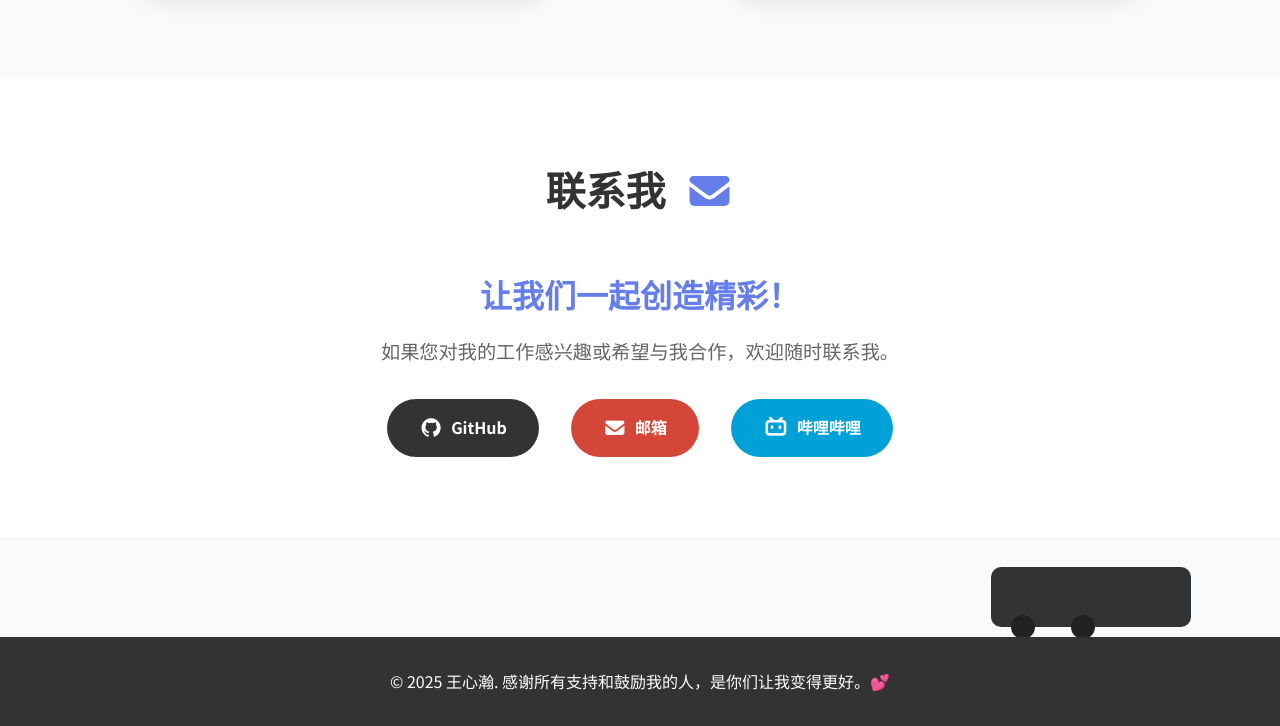
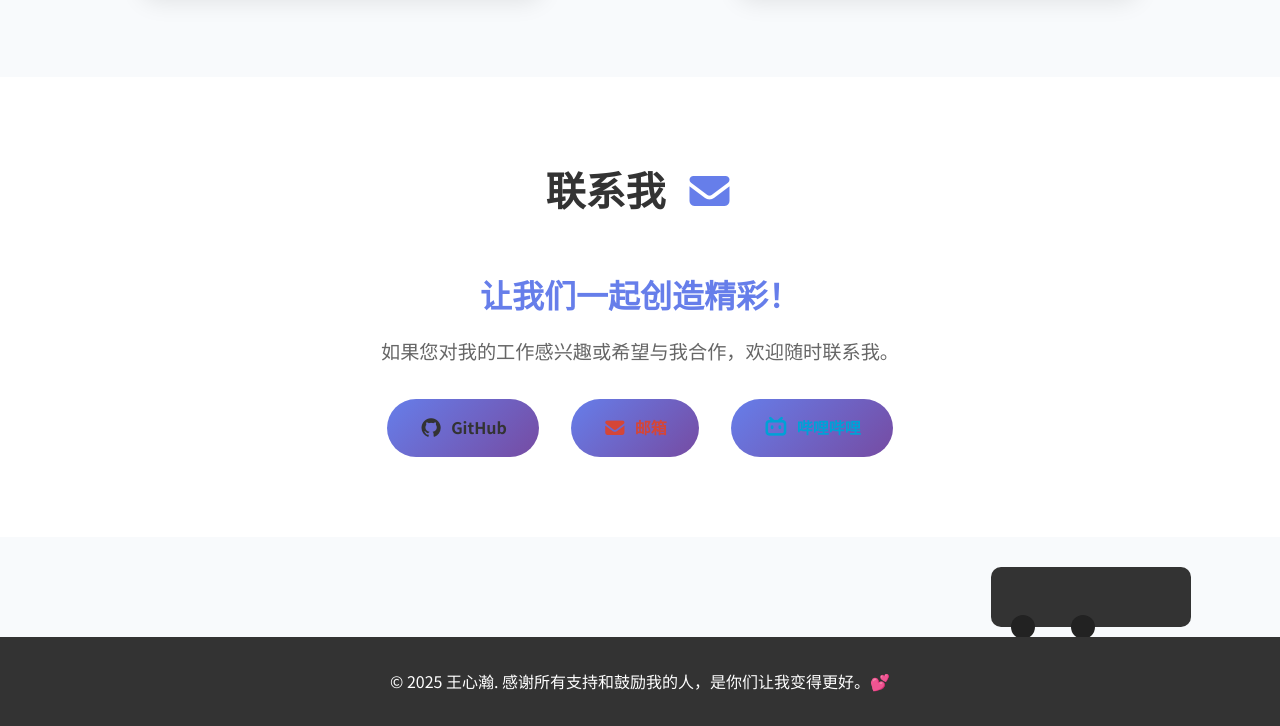
Before and after one commit to XinhanWang/XinhanWang.github.io, a plain HTML site: page index.html in a window 1280 px wide. Shown: the part 3891-4617 px from the top of the page. Drawn offline with nearby package versions, Linux system fonts and the light colour scheme.

Commit message:
更新样式，调整联系链接颜色为品牌色，移除背景色设置

```diff
--- a/styles.css
+++ b/styles.css
@@ -566,9 +566,18 @@ body {
 }
 
 /* 品牌色覆盖 */
-.contact-link.github { background: var(--github-color) !important; }
-.contact-link.email  { background: var(--email-color)  !important; }
-.contact-link.bilibili { background: var(--bilibili-color) !important; }
+.contact-link.github {
+    /* background: var(--github-color) !important; */
+    color: var(--github-color) !important;
+}
+.contact-link.email {
+    /* background: var(--email-color) !important; */
+    color: var(--email-color) !important;
+}
+.contact-link.bilibili {
+    /* background: var(--bilibili-color) !important; */
+    color: var(--bilibili-color) !important;
+}
 
 /* Footer */
 .footer {
```
